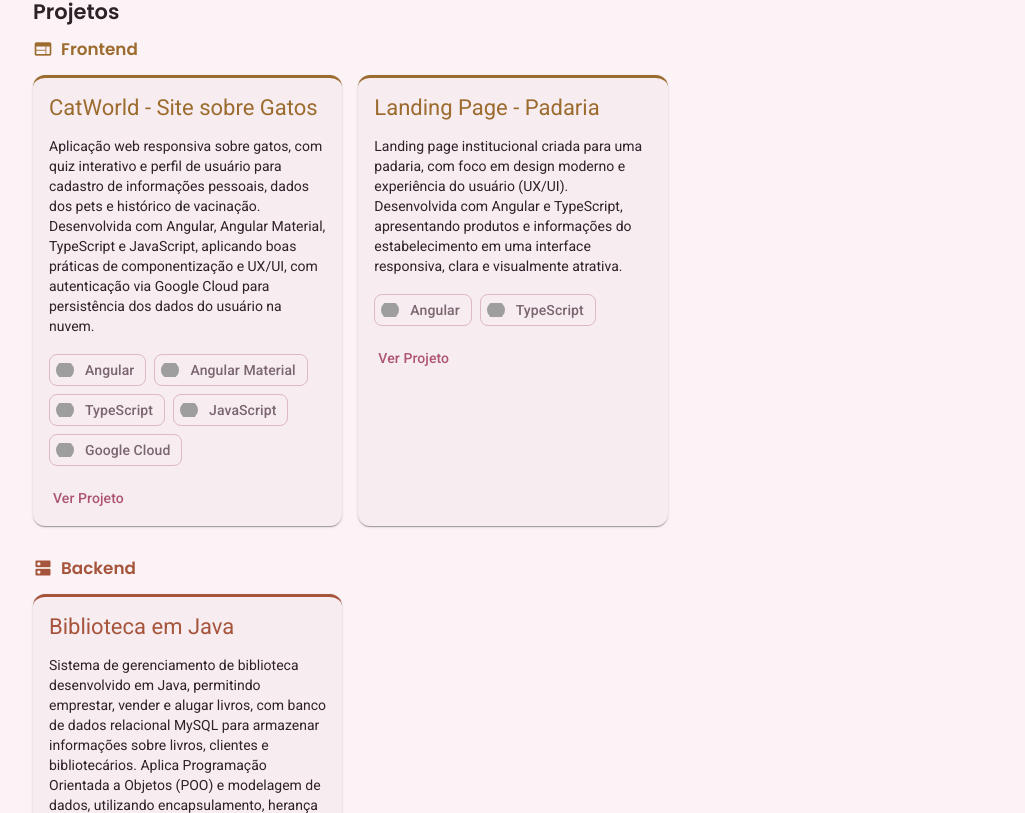
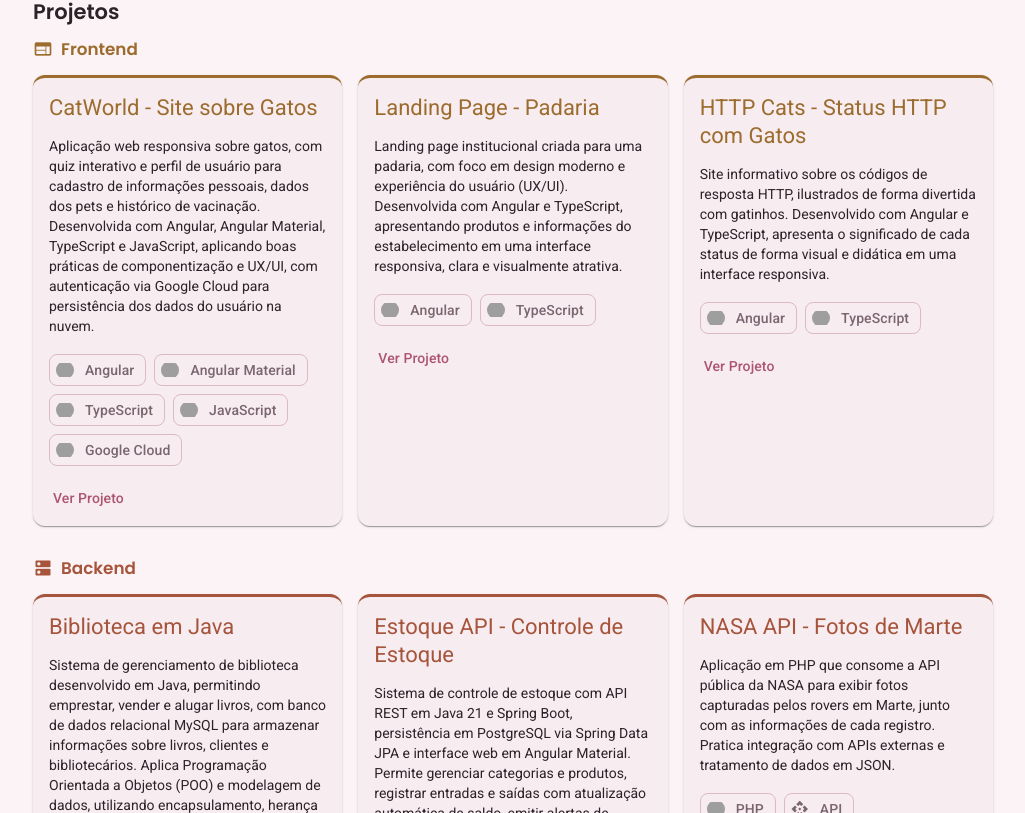
Before and after one commit to MariaClaraCorecha/portfolio, an Angular app: page / in a window 1280 px wide. Shown: the part 2167-2980 px from the top of the page, without its empty margins (127-1152 px from the left). Built offline with nearby package versions, Linux system fonts and the light colour scheme; grey boxes are pictures that could not be loaded.

Commit message:
feat: add new project entries for 'HTTP Cats', 'Estoque API', and 'NASA API' with detailed descriptions and links

```diff
--- a/src/app/projects/projects.ts
+++ b/src/app/projects/projects.ts
@@ -46,6 +46,13 @@ export class Projects {
           tech: ['Angular', 'TypeScript'],
           link: 'https://landigpage-padaria.vercel.app/',
         },
+        {
+          title: 'HTTP Cats - Status HTTP com Gatos',
+          description:
+            'Site informativo sobre os códigos de resposta HTTP, ilustrados de forma divertida com gatinhos. Desenvolvido com Angular e TypeScript, apresenta o significado de cada status de forma visual e didática em uma interface responsiva.',
+          tech: ['Angular', 'TypeScript'],
+          link: 'https://ladingpage-http-cats.vercel.app/',
+        },
       ],
     },
     {
@@ -60,6 +67,20 @@ export class Projects {
           tech: ['Java', 'POO', 'MySQL'],
           link: 'https://github.com/MariaClaraCorecha/Biblioteca',
         },
+        {
+          title: 'Estoque API - Controle de Estoque',
+          description:
+            'Sistema de controle de estoque com API REST em Java 21 e Spring Boot, persistência em PostgreSQL via Spring Data JPA e interface web em Angular Material. Permite gerenciar categorias e produtos, registrar entradas e saídas com atualização automática de saldo, emitir alertas de estoque baixo e acompanhar indicadores em um dashboard. Ambiente containerizado com Docker Compose.',
+          tech: ['Java', 'Spring Boot', 'PostgreSQL', 'REST API', 'Angular', 'Docker'],
+          link: 'https://github.com/MariaClaraCorecha/estoque-api',
+        },
+        {
+          title: 'NASA API - Fotos de Marte',
+          description:
+            'Aplicação em PHP que consome a API pública da NASA para exibir fotos capturadas pelos rovers em Marte, junto com as informações de cada registro. Pratica integração com APIs externas e tratamento de dados em JSON.',
+          tech: ['PHP', 'API'],
+          link: 'https://nasa-api-taupe-rho.vercel.app/',
+        },
       ],
     },
   ];
```
